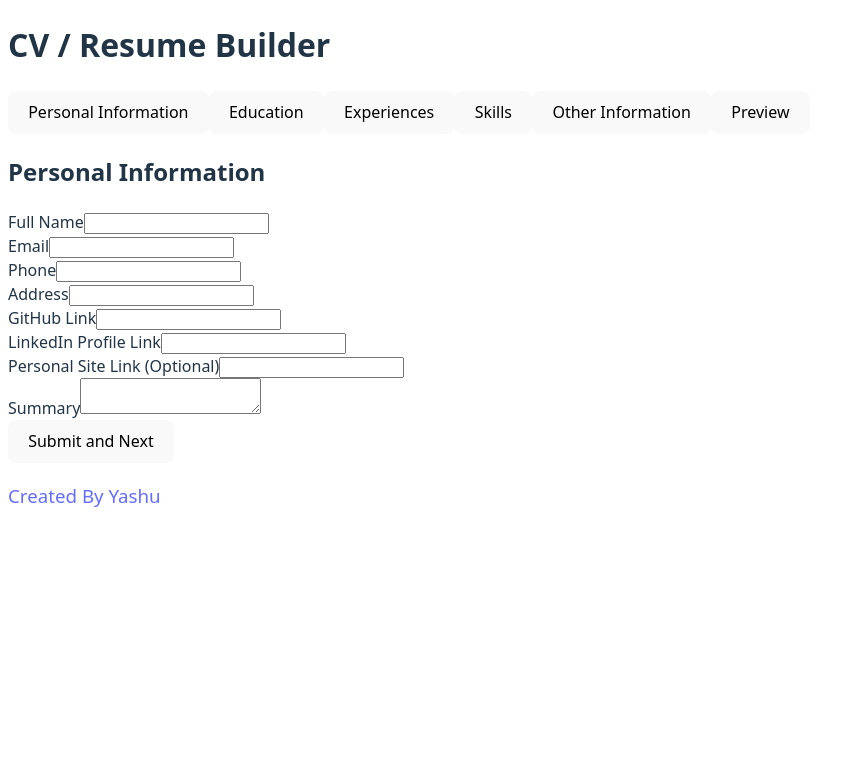
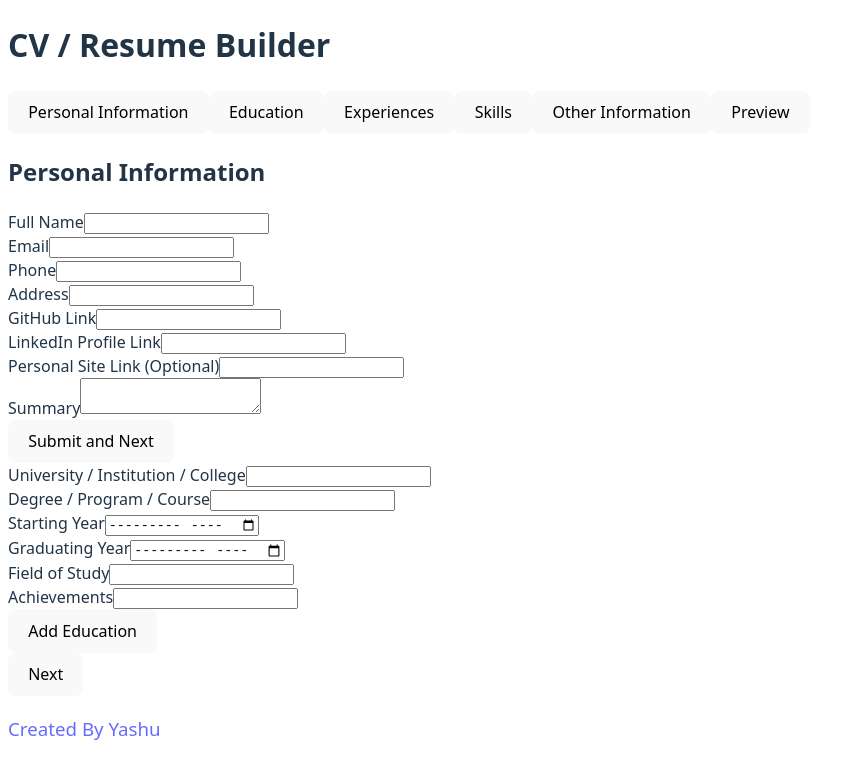
Before and after one commit to yashu483/odin-cv-application, a React (Vite) app: page / in a window 1280 px wide. Shown: the top 778 px of the page, without its empty margins (0-844 px from the left). Built offline with nearby package versions, Linux system fonts and the light colour scheme.

Commit message:
feat: add Education and Experience components

```diff
--- a/src/components/Body.jsx
+++ b/src/components/Body.jsx
@@ -1,5 +1,7 @@
 import { useState } from "react";
 import PersonalInfo from "./PersonalInfo";
+import Education from "./Education";
+
 const SECTIONS = [
   { name: "Personal Information", key: "personalInfo" },
   { name: "Education", key: "education" },
@@ -9,7 +11,10 @@ const SECTIONS = [
   { name: "Preview", key: "preview" },
 ];
 
-const SectionComponents = { personalInfo: <PersonalInfo /> };
+const SectionComponents = {
+  personalInfo: <PersonalInfo />,
+  education: <Education />,
+};
 
 function Header({ selectedSection, changeSection }) {
   return (
@@ -65,6 +70,7 @@ function Body() {
         }
       />
       <PersonalInfo />
+      <Education />
       <Footer />
     </>
   );
--- a/src/components/Education.jsx
+++ b/src/components/Education.jsx
@@ -0,0 +1,117 @@
+import { useState } from "react";
+
+class AddEducation {
+  constructor(
+    collegeName = "",
+    degree = "",
+    startYear = "",
+    graduatingYear = "",
+    field = "",
+    achievements = ""
+  ) {
+    this.collegeName = collegeName;
+    this.degree = degree;
+    this.startYear = startYear;
+    this.graduatingYear = graduatingYear;
+    this.field = field;
+    this.achievements = achievements;
+  }
+}
+
+const educationalInfo = [];
+
+function Education() {
+  const [educationalData, setEducationalData] = useState(new AddEducation());
+
+  const handleInput = function handleInput(e) {
+    const { name, value } = e.target;
+    setEducationalData({
+      ...educationalData,
+      [name]: value,
+    });
+  };
+  return (
+    <>
+      <form>
+        <div>
+          <div>
+            <label htmlFor="collegeName">
+              University / Institution / College
+            </label>
+            <input
+              type="text"
+              id="collegeName"
+              name="collegeName"
+              value={educationalData.collegeName}
+              onChange={handleInput}
+            />
+          </div>
+          <div>
+            <label htmlFor="degree">Degree / Program / Course</label>
+            <input
+              type="text"
+              id="degree"
+              name="degree"
+              value={educationalData.degree}
+              onChange={handleInput}
+            />
+          </div>
+        </div>
+        <div>
+          <div>
+            <label htmlFor="startYear">Starting Year</label>
+            <input
+              type="month"
+              id="startYear"
+              name="startYear"
+              value={educationalData.startYear}
+              onChange={handleInput}
+            />
+          </div>
+          <div>
+            <label htmlFor="graduatingYear">Graduating Year</label>
+            <input
+              type="month"
+              id="graduatingYear"
+              name="graduatingYear"
+              value={educationalData.graduatingYear}
+              onChange={handleInput}
+            />
+          </div>
+        </div>
+        <div>
+          <label htmlFor="field">Field of Study</label>
+          <input
+            type="text"
+            id="field"
+            name="field"
+            value={educationalData.field}
+            onChange={handleInput}
+          />
+        </div>
+        <div>
+          <label htmlFor="achievements">Achievements</label>
+          <input
+            type="text"
+            id="achievements"
+            value={educationalData.achievements}
+            name="achievements"
+            onChange={handleInput}
+          />
+        </div>
+        <button
+          type="submit"
+          key={"educationSubmit"}
+          onClick={(e) => {
+            e.preventDefault();
+          }}
+        >
+          Add Education
+        </button>
+      </form>
+      <button type="button">Next</button>
+    </>
+  );
+}
+
+export default Education;
--- a/src/components/PersonalInfo.jsx
+++ b/src/components/PersonalInfo.jsx
@@ -30,27 +30,52 @@ function PersonalInfo({ changeToNextSection }) {
           id="fullName"
           name="fullName"
           onChange={handleInput}
+          value={personalData.fullName}
         />
       </div>
 
       <div>
         <div>
           <label htmlFor="email">Email</label>
-          <input type="email" id="email" name="email" onChange={handleInput} />
+          <input
+            type="email"
+            id="email"
+            name="email"
+            onChange={handleInput}
+            value={personalData.email}
+          />
         </div>
         <div>
           <label htmlFor="phone">Phone</label>
-          <input type="tel" id="phone" onChange={handleInput} name="phone" />
+          <input
+            type="tel"
+            id="phone"
+            onChange={handleInput}
+            name="phone"
+            value={personalData.phone}
+          />
         </div>
       </div>
       <div>
         <label htmlFor="address">Address</label>
-        <input type="text" id="address" name="address" onChange={handleInput} />
+        <input
+          type="text"
+          id="address"
+          name="address"
+          onChange={handleInput}
+          value={personalData.address}
+        />
       </div>
       <div>
         <div>
           <label htmlFor="github">GitHub Link</label>
-          <input type="url" id="github" name="github" onChange={handleInput} />
+          <input
+            type="url"
+            id="github"
+            name="github"
+            onChange={handleInput}
+            value={personalData.github}
+          />
         </div>
         <div>
           <label htmlFor="linkedIn">LinkedIn Profile Link</label>
@@ -59,6 +84,7 @@ function PersonalInfo({ changeToNextSection }) {
             id="linkedIn"
             name="linkedIn"
             onChange={handleInput}
+            value={personalData.linkedIn}
           />
         </div>
       </div>
@@ -69,6 +95,7 @@ function PersonalInfo({ changeToNextSection }) {
           name="personalSite"
           id="personalSite"
           onChange={handleInput}
+          value={personalData.personalSite}
         />
       </div>
       <div>
```
Also changed, not shown: src/components/Experience.jsx (+42 -0 lines).
